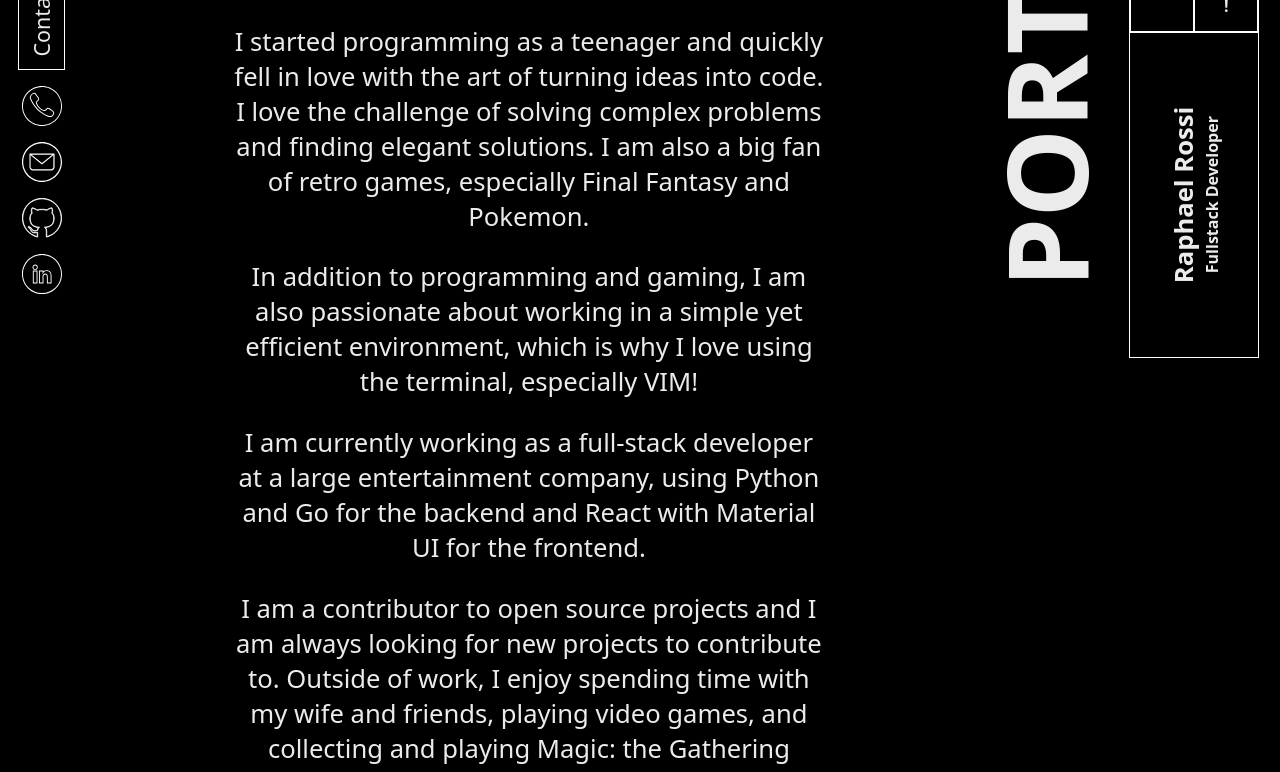
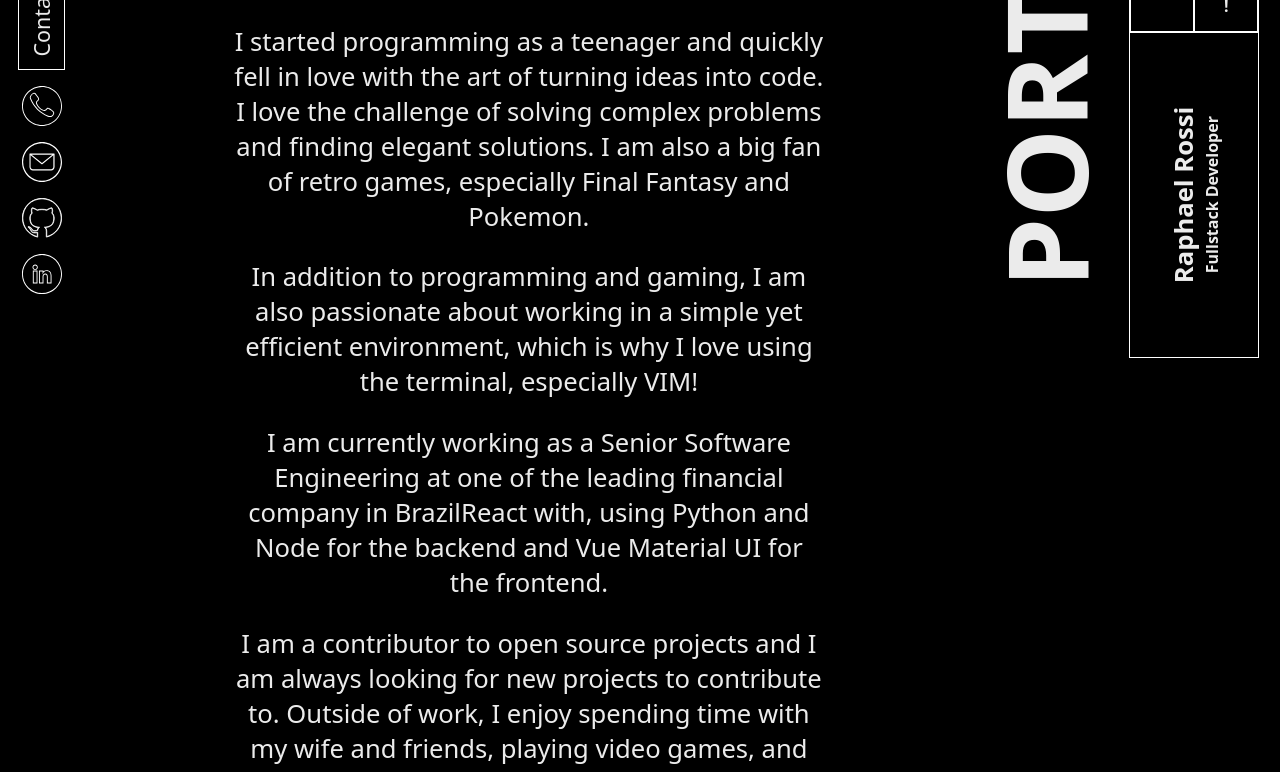
Before and after one commit to RaphaelVRossi/RaphaelVRossi, a React (Create React App) app in the folder portfolio/: page / in a window 1280 px wide. Shown: the part 434-1206 px from the top of the page. Built offline with nearby package versions, Linux system fonts and the light colour scheme.

Commit message:
feat: updated actual company

```diff
--- a/portfolio/src/components/home/Home.tsx
+++ b/portfolio/src/components/home/Home.tsx
@@ -17,7 +17,7 @@ function Home() {
           In addition to programming and gaming, I am also passionate about working in a simple yet efficient environment, which is why I love using the terminal, especially VIM!
         </p>
         <p className="medium-font">
-          I am currently working as a full-stack developer at a large entertainment company, using Python and Go for the backend and React with Material UI for the frontend.
+          I am currently working as a Senior Software Engineering at one of the leading financial company in BrazilReact with, using Python and Node for the backend and Vue Material UI for the frontend.
         </p>
         <p className="medium-font">
           I am a contributor to open source projects and I am always looking for new projects to contribute to.
```
